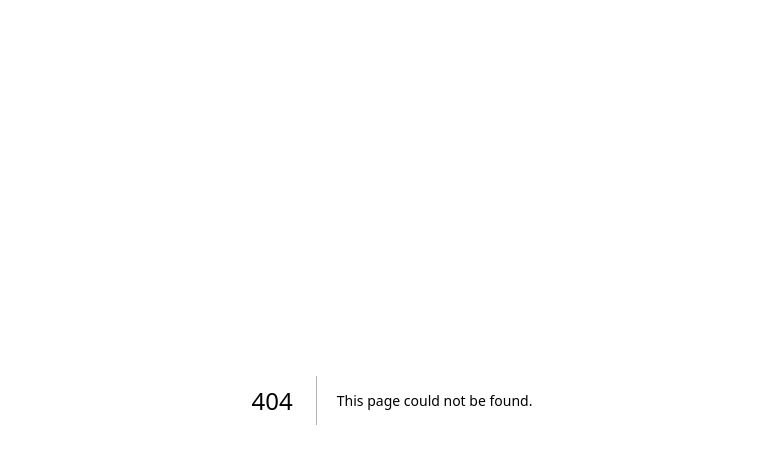
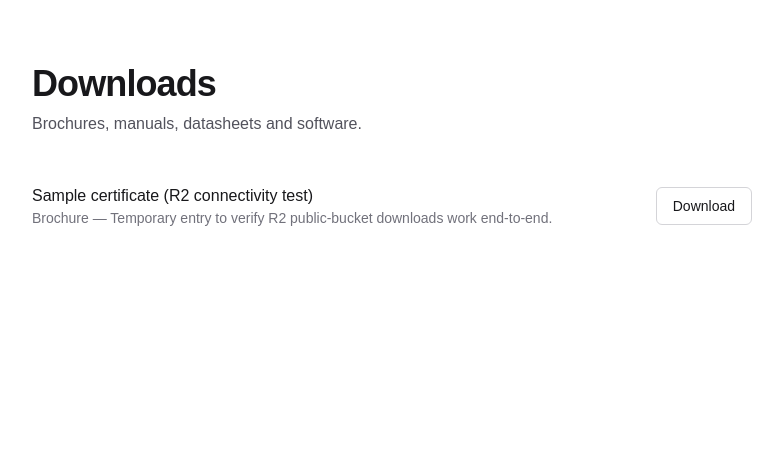
Before and after one commit to skamble2/Elvacore, a Next.js app: page /downloads in a window 1280 px wide. Before the commit this address had no page. Shown: the top 464 px of the page, without its empty margins (248-1031 px from the left). Built offline with nearby package versions, Linux system fonts and the light colour scheme; no server answers.

Commit message:
Add downloads page wired to R2; sample R2 file for connectivity test

```diff
--- /dev/null
+++ b/src/app/downloads/page.tsx
@@ -0,0 +1,50 @@
+import { downloads } from "@/content";
+
+export const metadata = { title: "Downloads — Elvacore Technologies" };
+
+const categoryLabels: Record<string, string> = {
+  brochure: "Brochure",
+  manual: "Manual",
+  datasheet: "Datasheet",
+  software: "Software",
+};
+
+export default function DownloadsPage() {
+  return (
+    <main className="mx-auto flex w-full max-w-3xl flex-1 flex-col px-6 py-16">
+      <h1 className="text-3xl font-semibold tracking-tight text-zinc-900 sm:text-4xl dark:text-zinc-50">
+        Downloads
+      </h1>
+      <p className="mt-2 text-zinc-600 dark:text-zinc-400">
+        Brochures, manuals, datasheets and software.
+      </p>
+
+      <ul className="mt-8 divide-y divide-zinc-200 dark:divide-zinc-800">
+        {downloads.map((d) => (
+          <li
+            key={d.file}
+            className="flex flex-col gap-1 py-4 sm:flex-row sm:items-center sm:justify-between"
+          >
+            <div>
+              <p className="font-medium text-zinc-900 dark:text-zinc-50">
+                {d.title}
+              </p>
+              <p className="text-sm text-zinc-500 dark:text-zinc-400">
+                {categoryLabels[d.category]}
+                {d.description ? ` — ${d.description}` : null}
+              </p>
+            </div>
+            <a
+              href={d.file}
+              target="_blank"
+              rel="noopener noreferrer"
+              className="inline-flex items-center justify-center rounded-md border border-zinc-300 px-4 py-2 text-sm font-medium text-zinc-900 transition-colors hover:bg-zinc-100 dark:border-zinc-700 dark:text-zinc-50 dark:hover:bg-zinc-900"
+            >
+              Download
+            </a>
+          </li>
+        ))}
+      </ul>
+    </main>
+  );
+}
--- a/src/app/page.tsx
+++ b/src/app/page.tsx
@@ -7,6 +7,12 @@ export default function Home() {
       <p className="mt-4 text-lg text-zinc-600 dark:text-zinc-400">
         Coming soon.
       </p>
+      <a
+        href="/downloads"
+        className="mt-8 text-sm font-medium text-zinc-900 underline underline-offset-4 dark:text-zinc-50"
+      >
+        Downloads
+      </a>
     </main>
   );
 }
--- a/src/content/downloads.ts
+++ b/src/content/downloads.ts
@@ -1,26 +1,11 @@
 import type { Download } from "./types";
 import { r2 } from "./r2";
 
-// Once NEXT_PUBLIC_R2_PUBLIC_URL is set, replace the `file` value with
-// `r2("path/inside/bucket.pdf")`. Until then, drop a placeholder PDF into
-// `public/downloads/` and reference it as `/downloads/<file>.pdf`.
-//
-// Example using R2 (uncomment once env var is in place):
-//   {
-//     title: "Product Manual",
-//     category: "manual",
-//     file: r2("manuals/example-product.pdf"),
-//     product: "example-product",
-//   },
-
-void r2; // keep the helper imported so it's discoverable
-
 export const downloads: Download[] = [
-  // TODO: replace with real downloads.
   {
-    title: "Example Brochure",
+    title: "Sample certificate (R2 connectivity test)",
     category: "brochure",
-    file: "/downloads/example-brochure.pdf",
-    product: "example-product",
+    file: r2("Generative_AI_with_LLMs_certificate.png"),
+    description: "Temporary entry to verify R2 public-bucket downloads work end-to-end.",
   },
 ];
```
Also changed, not shown: 1 other file (tests, documents, lock files or other folders).
